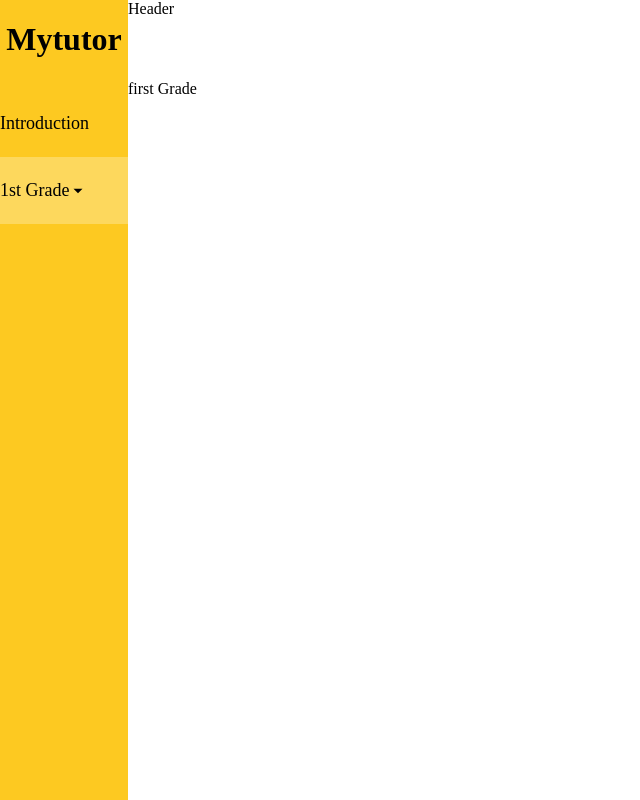
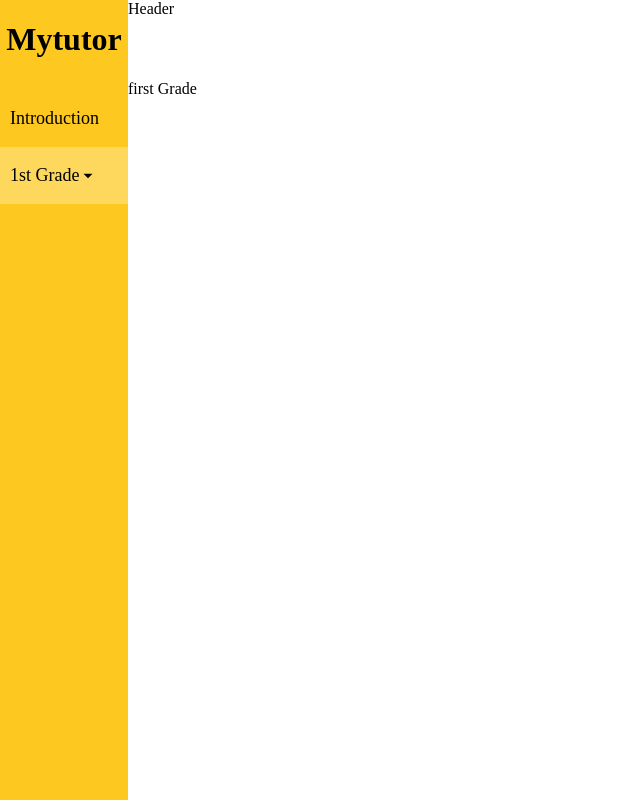
Before and after one commit to stanleywanone/my-tutor, a Next.js app: page /firstgrade in a window 1280 px wide. Shown: the whole page, without its empty margins (0-640 px from the left). Built offline with nearby package versions, Linux system fonts and the light colour scheme.

Commit message:
side css with parent child

```diff
--- a/src/common/components/Side/Sider.tsx
+++ b/src/common/components/Side/Sider.tsx
@@ -11,6 +11,16 @@
     { value: '/firstgrade/mathmap', label: 'Math Map', level: 'child', parent: '/firstgrade' },
   ];
 
+  const levelCondition = (item: any): void => {
+    if (item.level === 'parent') {
+      if (openMenu === '') setOpenMenu(item.value);
+      if (openMenu === item.value) setOpenMenu('');
+    } else {
+      if (openMenu !== item.parent) setOpenMenu('');
+      router.push(item.value);
+    }
+  };
+
   return (
     <div className="side-container">
       <h1 className="side-title">Mytutor</h1>
@@ -21,17 +31,22 @@
               className="side-item"
               style={{
                 backgroundColor: router.pathname === item.value ? '#fdd85d' : undefined,
+                justifyContent: item.level === 'child' ? 'center' : undefined,
               }}
               key={item.label}
-              onClick={() => router.push(item.value)}
+              onClick={() => levelCondition(item)}
             >
-              <p>{item.label}</p>{' '}
-              {item.level === 'parent' && openMenu === '' && (
-                <IoMdArrowDropdown onClick={() => setOpenMenu(item.value)} />
-              )}
-              {item.level === 'parent' && openMenu === item.value && (
-                <IoMdArrowDropup onClick={() => setOpenMenu('')} />
-              )}
+              <div
+                className="side-item-content"
+                style={{
+                  paddingLeft: item.level === 'child' ? '0px' : '10px',
+                }}
+              >
+                {' '}
+                <p>{item.label}</p>{' '}
+                {item.level === 'parent' && openMenu === '' && <IoMdArrowDropdown />}
+                {item.level === 'parent' && openMenu === item.value && <IoMdArrowDropup />}
+              </div>
             </div>
           )
         );
--- a/src/pages/style.scss
+++ b/src/pages/style.scss
@@ -48,7 +48,8 @@
     background-color: var(--primary200);
   }
   width: 100%;
+}
+.side-item-content {
+  display: flex;
   align-items: center;
-  padding-top: 5px;
-  padding-bottom: 5px;
 }
```
